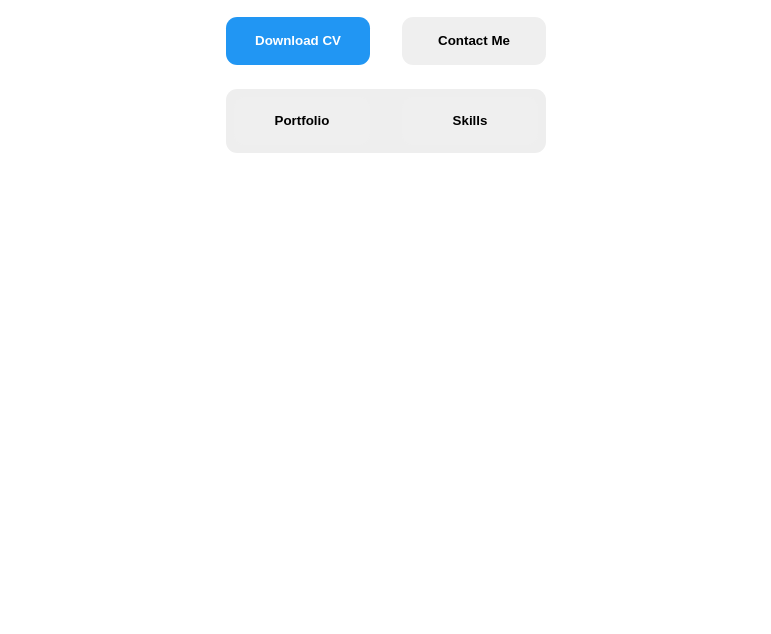
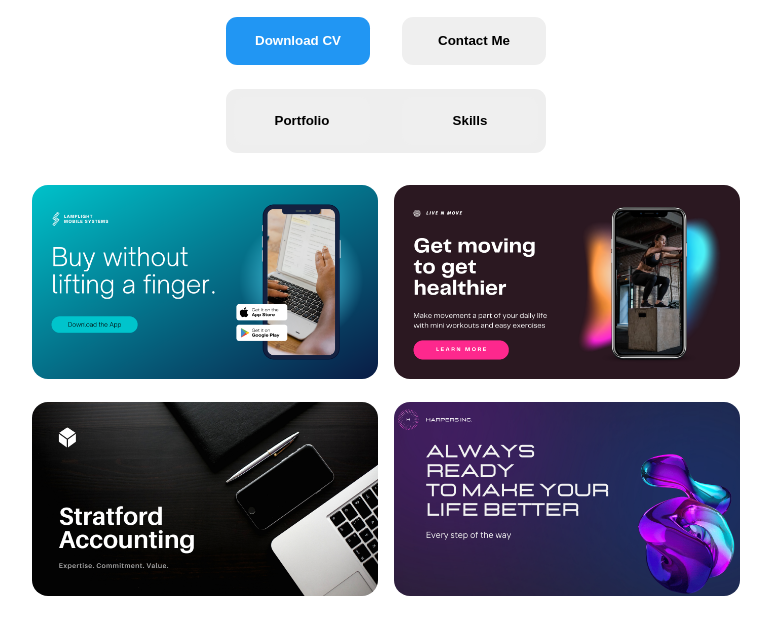
Before and after one commit to Michael-Njoroge/mini-portfolio, a plain HTML site: page index.html in a window 1280 px wide. Shown: the part 404-1038 px from the top of the page, without its empty margins (254-1025 px from the left). Before the commit the page ends 800 px from the top, so only its background shows below. Drawn offline with Linux system fonts and the light colour scheme; files whose address does not match are found by name.

Commit message:
and projects section

```diff
--- a/index.html
+++ b/index.html
@@ -52,5 +52,22 @@
         </div>
     </section>
 
+    <section class="portfolio" id="portfolio">
+        <div class="wrapper project-wrapper">
+            <a href="#"><img src="assets/project-1.png" alt="project 1"></a>
+        </div>
+        <div class="wrapper project-wrapper">
+            <a href="#"><img src="assets/project-2.png" alt="project 2"></a>
+        </div>
+        <div class="wrapper project-wrapper">
+            <a href="#"><img src="assets/project-3.png" alt="project 3"></a>
+        </div>
+        <div class="wrapper project-wrapper">
+            <a href="#"><img src="assets/project-4.png" alt="project 4"></a>
+        </div>
+    </section>
+
+
+
 </body>
 </html>
```
